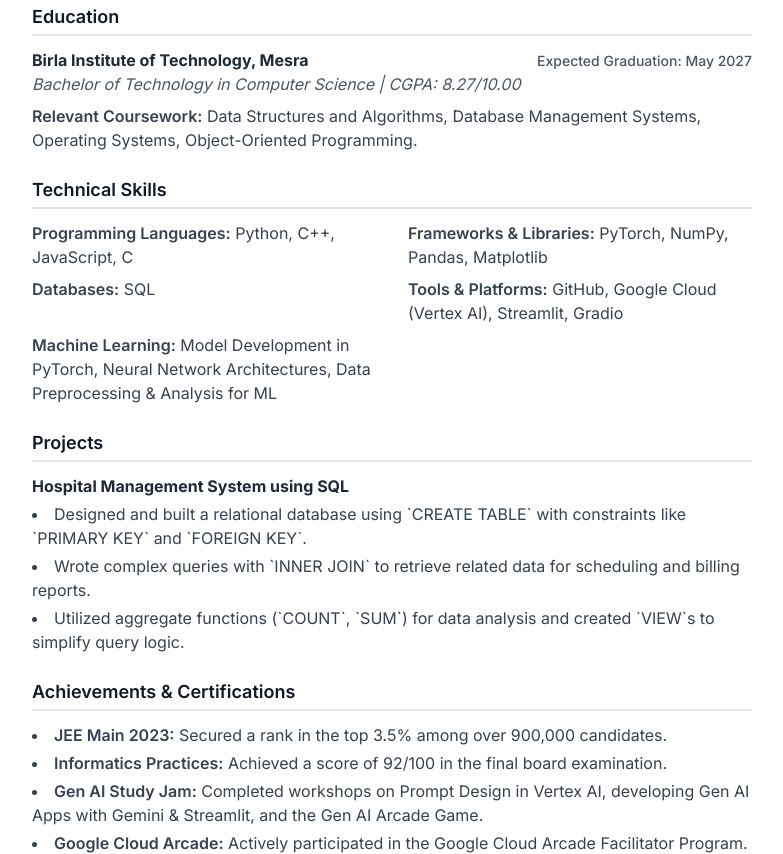
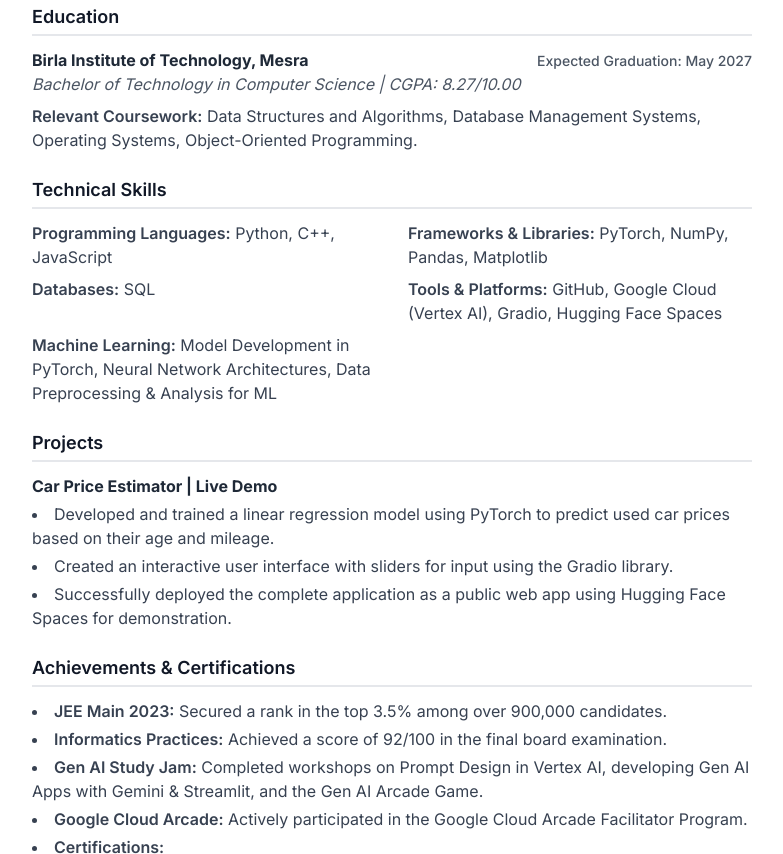
Before and after one commit to SUY1603/resume, a plain HTML site: page resume.html in a window 1280 px wide. Shown: the part 438-1292 px from the top of the page, without its empty margins (248-1031 px from the left). Drawn offline with nearby package versions, Linux system fonts and the light colour scheme.

Commit message:
Update resume.html

```diff
--- a/resume.html
+++ b/resume.html
@@ -103,10 +103,10 @@
         <section class="mb-6">
             <h2 class="section-title">Technical Skills</h2>
             <ul class="grid grid-cols-1 sm:grid-cols-2 gap-x-8 gap-y-2 text-gray-700">
-                <li><span class="font-semibold">Programming Languages:</span> Python, C++, JavaScript, C</li>
+                <li><span class="font-semibold">Programming Languages:</span> Python, C++, JavaScript</li>
                 <li><span class="font-semibold">Frameworks & Libraries:</span> PyTorch, NumPy, Pandas, Matplotlib</li>
                 <li><span class="font-semibold">Databases:</span> SQL</li>
-                <li><span class="font-semibold">Tools & Platforms:</span> GitHub, Google Cloud (Vertex AI), Streamlit, Gradio</li>
+                <li><span class="font-semibold">Tools & Platforms:</span> GitHub, Google Cloud (Vertex AI), Gradio, Hugging Face Spaces</li>
                 <li><span class="font-semibold">Machine Learning:</span> Model Development in PyTorch, Neural Network Architectures, Data Preprocessing & Analysis for ML</li>
             </ul>
         </section>
@@ -114,11 +114,11 @@
         <section class="mb-6">
             <h2 class="section-title">Projects</h2>
             <div>
-                <h3 class="font-bold text-gray-800">Hospital Management System using SQL</h3>
+                <h3 class="font-bold text-gray-800">Car Price Estimator | <a href="https://sushay-car-price-estimator.hf.space/" target="_blank">Live Demo</a></h3>
                 <ul class="list-disc list-inside mt-1 text-gray-700 space-y-1">
-                    <li>Designed and built a relational database using `CREATE TABLE` with constraints like `PRIMARY KEY` and `FOREIGN KEY`.</li>
-                    <li>Wrote complex queries with `INNER JOIN` to retrieve related data for scheduling and billing reports.</li>
-                    <li>Utilized aggregate functions (`COUNT`, `SUM`) for data analysis and created `VIEW`s to simplify query logic.</li>
+                    <li>Developed and trained a linear regression model using PyTorch to predict used car prices based on their age and mileage.</li>
+                    <li>Created an interactive user interface with sliders for input using the Gradio library.</li>
+                    <li>Successfully deployed the complete application as a public web app using Hugging Face Spaces for demonstration.</li>
                 </ul>
             </div>
         </section>
```
